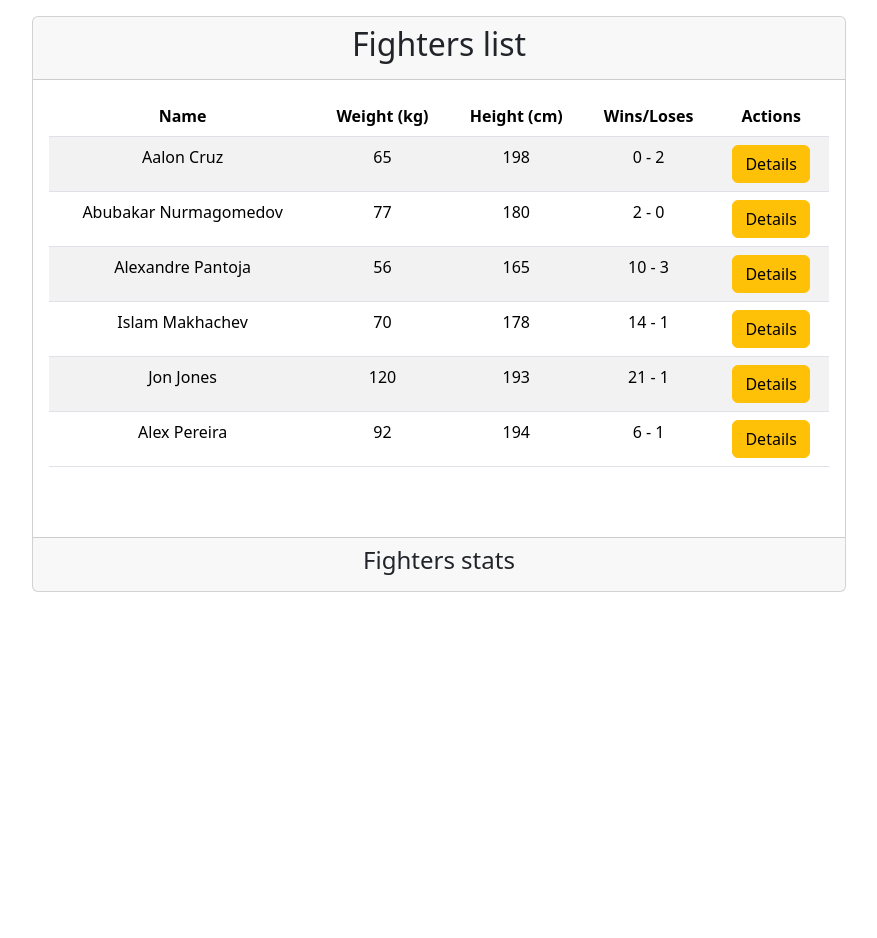
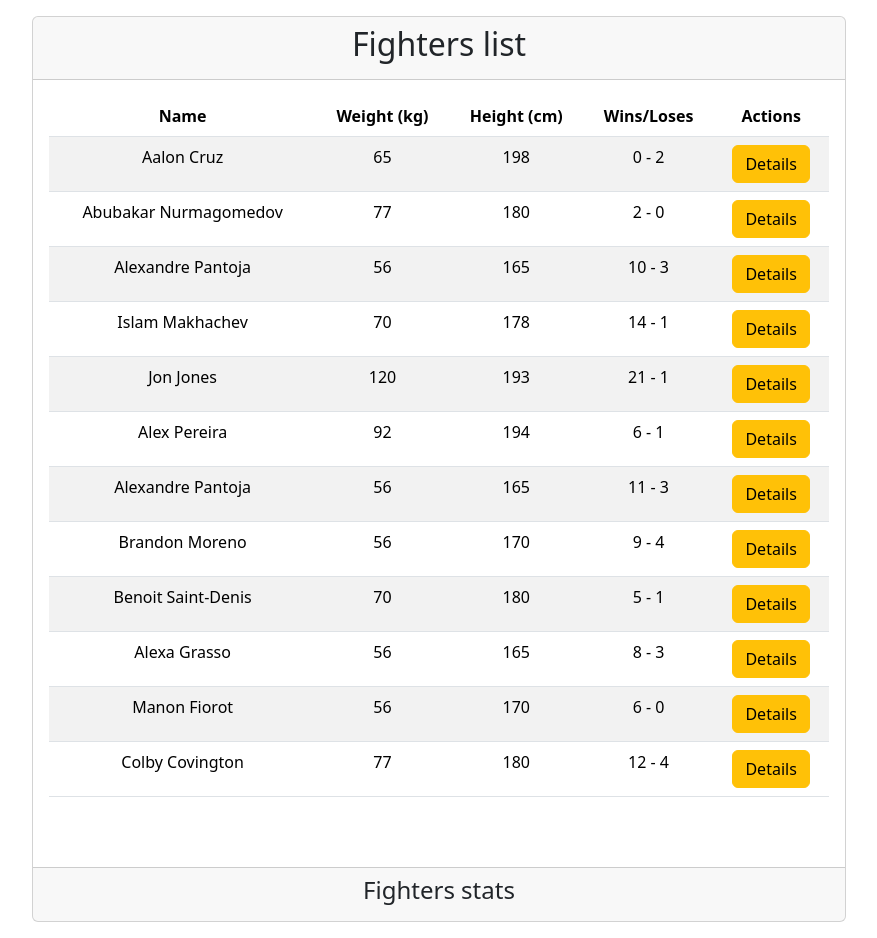
Before and after one commit to julienousmer/FightersV2, an Angular app in the folder fighters-stats/: page /fighter/list in a window 1280 px wide. Shown: the whole page, without its empty margins (201-1078 px from the left). Before the commit the page ends 800 px from the top, so only its background shows below. Built offline with nearby package versions, Linux system fonts and the light colour scheme.

Commit message:
add fighters data

```diff
--- a/fighters-stats/src/app/fighter/fighters/fighters.service.ts
+++ b/fighters-stats/src/app/fighter/fighters/fighters.service.ts
@@ -1,8 +1,7 @@
-import { Injectable } from '@angular/core';
+import {Injectable} from '@angular/core';
 import {Observable, of} from "rxjs";
 import {Fighter} from "../../models/fighter";
 import {CategoryService} from "../category/category.service";
-
 
 
 @Injectable({
@@ -92,16 +91,95 @@ export class FightersService {
       sexe: 'M',
       category: this.categoryService.getCategoryById(6),
 
-    }
+    },
+    {
+      id: 7,
+      firstname: "Alexandre",
+      lastname: "Pantoja",
+      age: 33,
+      weight: 56,
+      height: 165,
+      reach: 170,
+      nbWin: 11,
+      nbLose: 3,
+      sexe: 'M',
+      category: this.categoryService.getCategoryById(1), // Poids Mouches
+    },
+    {
+      id: 8,
+      firstname: "Brandon",
+      lastname: "Moreno",
+      age: 30,
+      weight: 56,
+      height: 170,
+      reach: 178,
+      nbWin: 9,
+      nbLose: 4,
+      sexe: 'M',
+      category: this.categoryService.getCategoryById(1), // Poids Mouches
+    },
+    {
+      id: 9,
+      firstname: "Benoit",
+      lastname: "Saint-Denis",
+      age: 28,
+      weight: 70,
+      height: 180,
+      reach: 185,
+      nbWin: 5,
+      nbLose: 1,
+      sexe: 'M',
+      category: this.categoryService.getCategoryById(4), // Poids Mouches
+    },
+    {
+      id: 10,
+      firstname: "Alexa",
+      lastname: "Grasso",
+      age: 30,
+      weight: 56,
+      height: 165,
+      reach: 168,
+      nbWin: 8,
+      nbLose: 3,
+      sexe: 'M',
+      category: this.categoryService.getCategoryById(10), // Poids Mouches
+    },
+    {
+      id: 11,
+      firstname: "Manon",
+      lastname: "Fiorot",
+      age: 33,
+      weight: 56,
+      height: 170,
+      reach: 165,
+      nbWin: 6,
+      nbLose: 0,
+      sexe: 'M',
+      category: this.categoryService.getCategoryById(10), // Poids Mouches
+    },
+    {
+      id: 12,
+      firstname: "Colby",
+      lastname: "Covington",
+      age: 35,
+      weight: 77,
+      height: 180,
+      reach: 183,
+      nbWin: 12,
+      nbLose: 4,
+      sexe: 'M',
+      category: this.categoryService.getCategoryById(5), // Poids Mouches
+    },
   ]
+
   constructor(private categoryService: CategoryService) {
   }
 
-  getAllFighters(): Observable<Array<Fighter>>{
+  getAllFighters(): Observable<Array<Fighter>> {
     return of(this.fighters)
   }
 
-  getById(id: number): Observable<Fighter|undefined>{
+  getById(id: number): Observable<Fighter | undefined> {
     return of(this.fighters.find(f => f.id === id))
   }
 
```
